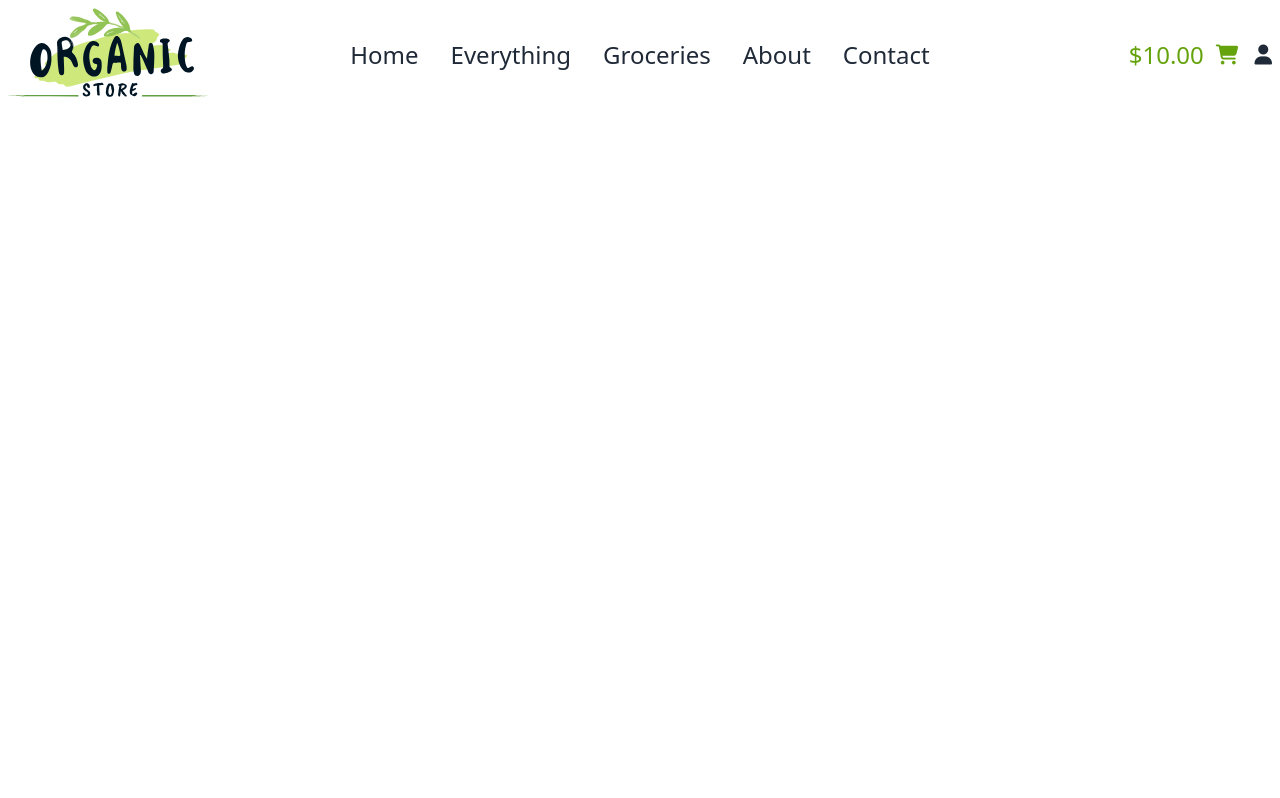
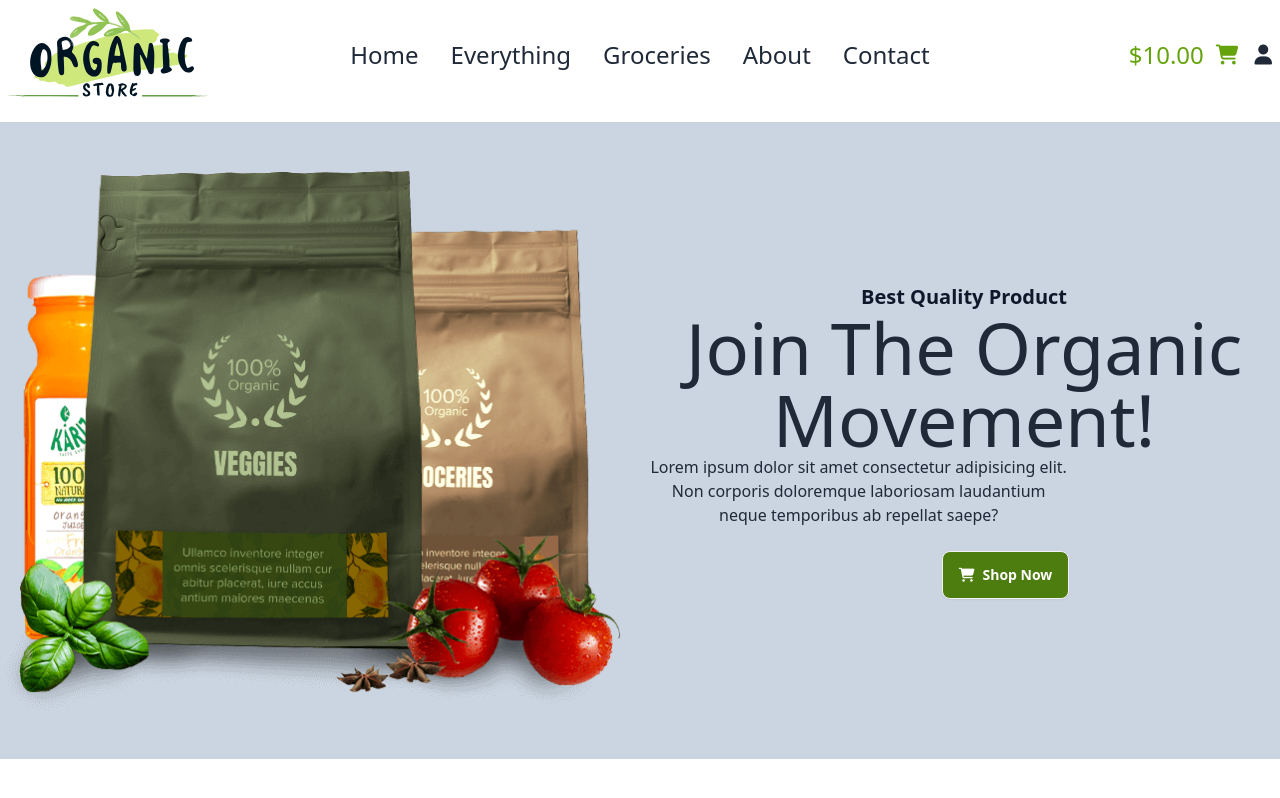
Before and after one commit to selimdotme/organic-shop, a plain HTML site: page index.html in a window 1280 px wide. Drawn offline with nearby package versions, Linux system fonts and the light colour scheme.

Commit message:
banner section done

```diff
--- a/index.html
+++ b/index.html
@@ -4,6 +4,8 @@
     <meta charset="UTF-8">
     <meta name="viewport" content="width=device-width, initial-scale=1.0">
     <title>Document</title>
+    <!-- css link -->
+    <link rel="stylesheet" href="styles/style.css">
     <!-- tailwind css CDN -->
     <script src="https://cdn.tailwindcss.com"></script>
     <!-- font awesome CDN -->
@@ -85,6 +87,26 @@
                 </div>
               </div>
         </nav>
+        <!-- banner section start here -->
+        <section class="my-3 py-12 bg-slate-300">
+           <div class="container mx-auto flex flex-col md:flex-row items-center gap-4 ">
+             <!-- banner image -->
+             <div class="md:w-1/2 space-y-3 font-bold">
+                <img src="images/bannerbg.png" alt="">
+             </div>
+             <!-- banner contain -->
+             <div class="md:w-1/2">
+                <h2 class="text-center text-lg md:text-xl text-slate-900 font-bold">Best Quality Product</h2>
+                <h1 class="text-center text-5xl lg:text-7xl">Join The Organic <br>
+                     Movement!</h1>
+                <p class="text-center font-medium md:w-2/3">Lorem ipsum dolor sit amet consectetur adipisicing elit. Non corporis doloremque laboriosam laudantium neque temporibus ab repellat saepe?</p>
+                <!-- button area  -->
+                <div class="md:w-2/3 text-right mt-6">
+                    <button class="text-white font-xl space-x-2 btn bg-lime-700"><i class="fa-solid fa-cart-shopping"></i> Shop Now</button>
+                </div>
+             </div>
+           </div>
+        </section>
     </header>
     <!-- main start here -->
     <main>
```
Also changed, not shown: styles/style.css (added).
